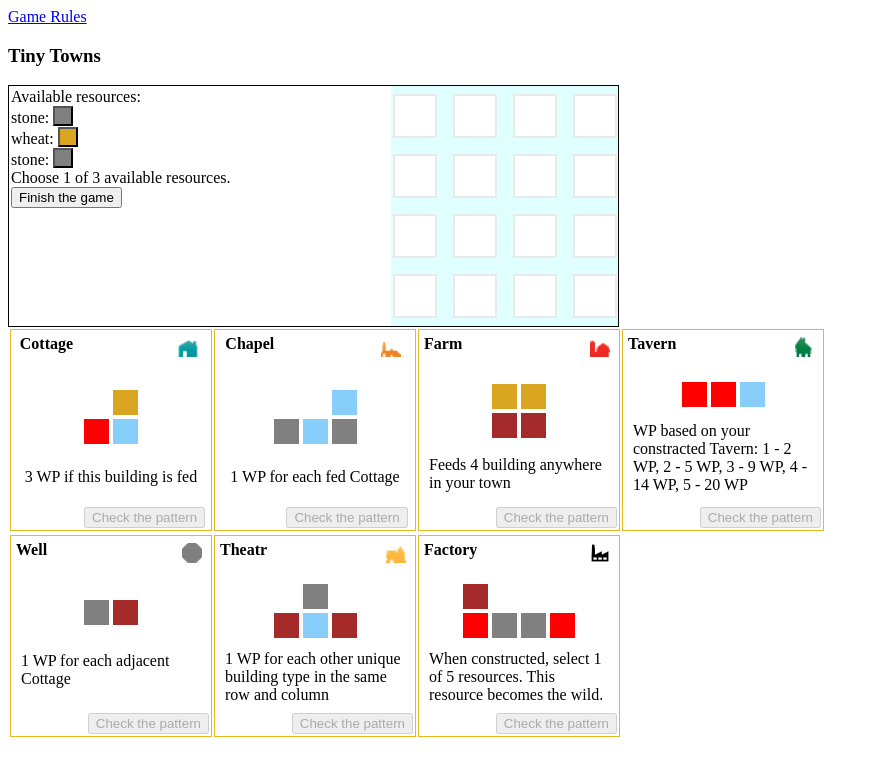
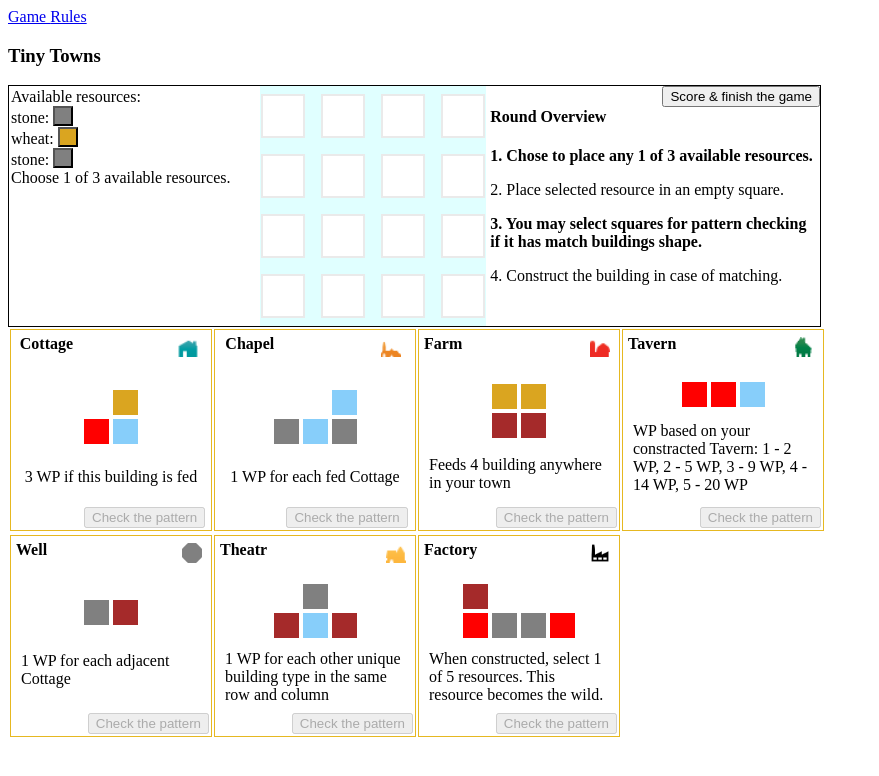
Before and after one commit to omakhlaichuk/TT, a React (Create React App) app: page / in a window 1280 px wide. Shown: the top 776 px of the page, without its empty margins (0-879 px from the left). Built offline with nearby package versions, Linux system fonts and the light colour scheme.

Commit message:
RoundOverview

```diff
--- a/src/components/Game.js
+++ b/src/components/Game.js
@@ -2,6 +2,7 @@
 
 import ToolbarWithResources from './ToolbarWithResources';
 import Board from './Board';
+import RoundOverview from './RoundOverview';
 import BuildingsSet from './Buildings/BuildingsSet';
 import styles from './../css/Game.module.css';
 
@@ -12,6 +13,7 @@
             <div id="toolbarBoard" className={styles.flexRow}>
                 <ToolbarWithResources />
                 <Board />
+                <RoundOverview />
             </div>
             <BuildingsSet />
         </div>
--- /dev/null
+++ b/src/components/RoundOverview.js
@@ -0,0 +1,79 @@
+import React from 'react';
+import { connect } from 'react-redux';
+
+import styles from './../css/RoundOverview.module.css';
+import { calcFedCottages } from './Buildings/scoring';
+import {
+    changePhaseTo,
+    clearSelection,
+    changeMessage,
+    feedCottages,
+    newGame,
+} from '../actions';
+import {
+    message,
+    FEEDING_PHASE,
+    SCORING_PHASE,
+    GAME_PHASE
+} from './constants';
+
+const RoundOverview = props => {
+    const nextRound = (props) => {
+        switch (props.phase) {
+
+            case GAME_PHASE:
+                props.changePhaseTo(FEEDING_PHASE);
+                props.clearSelection();
+                const fedCottages = calcFedCottages(props.board, props.buildings);
+                props.feedCottages(fedCottages);
+                props.changeMessage(message.goToFeedingPhase(fedCottages));
+                break;
+
+            case FEEDING_PHASE:
+                props.changePhaseTo(SCORING_PHASE);
+                props.changeMessage(message.goToGamePhase);
+                break;
+
+            case SCORING_PHASE:
+                props.changePhaseTo(GAME_PHASE);
+                props.newGame();
+                break;
+
+            default:
+                props.changeMessage('зачем нажимать? - нужно лочить кнопку!!!');
+        }
+    };
+
+
+    return (
+        <div className={styles.roundOverview} >
+            <button onClick={() => nextRound(props)}>
+                {message.changePhaseBtn(props.phase)}
+            </button>
+            <h4> Round Overview </h4>
+            <p className={props.selectedPawnType ? "" : styles.currentUserAction} >1. Chose to place any 1 of 3 available resources.</p>
+            <p className={props.selectedPawnType === "RESOURCE" ? styles.currentUserAction : ""}>2. Place selected resource in an empty square.</p>
+            <p className={props.selectedPawnType ? "" : styles.currentUserAction}>3. You may select squares for pattern checking if it has match buildings shape. </p>
+            <p className={props.selectedPawnType >= 0 ? styles.currentUserAction : ""}>4. Construct the building in case of matching. </p>
+
+        </div>
+    );
+};
+
+const mapStateToProps = state => {
+    return {
+        selectedPawnType: state.selectedPawn.type,
+        phase: state.phase,
+        message: state.message,
+        board: state.board,
+        buildings: state.buildings,
+    }
+};
+
+export default connect(mapStateToProps, {
+    changePhaseTo,
+    clearSelection,
+    changeMessage,
+    feedCottages,
+    newGame,
+})(RoundOverview);
--- a/src/components/ToolbarWithResources.js
+++ b/src/components/ToolbarWithResources.js
@@ -9,15 +9,11 @@
     clearSelection,
     changeMessage,
     placeBuilding,
-    feedCottages,
-    newGame,
     scoreTotal
 } from '../actions';
-import { calcFedCottages } from './Buildings/scoring';
 import {
     message,
     RESOURCE,
-    FEEDING_PHASE,
     SCORING_PHASE,
     GAME_PHASE
 } from './constants';
@@ -44,32 +40,6 @@
 
 }
 
-
-const nextRound = (props) => {
-    switch (props.phase) {
-
-        case GAME_PHASE:
-            props.changePhaseTo(FEEDING_PHASE);
-            props.clearSelection();
-            const fedCottages = calcFedCottages(props.board, props.buildings);
-            props.feedCottages(fedCottages);
-            props.changeMessage(message.goToFeedingPhase(fedCottages));
-            break;
-
-        case FEEDING_PHASE:
-            props.changePhaseTo(SCORING_PHASE);
-            props.changeMessage(message.goToGamePhase);
-            break;
-
-        case SCORING_PHASE:
-            props.changePhaseTo(GAME_PHASE);
-            props.newGame();
-            break;
-
-        default:
-            props.changeMessage('зачем нажимать? - нужно лочить кнопку!!!');
-    }
-};
 
 const renderPlacingButtons = props => {
     if (props.selectedSquare) {
@@ -120,9 +90,7 @@
             {totalScore(props)}
             {props.message} <br />
             {renderPlacingButtons(props)}
-            <button onClick={() => nextRound(props)}>
-                {message.changePhaseBtn(props.phase)}
-            </button>
+
             {//render instant effects after building placement
             instantEffect}
         </div>
@@ -148,7 +116,5 @@
         clearSelection,
         changeMessage,
         placeBuilding,
-        feedCottages,
-        newGame,
-        scoreTotal
+        scoreTotal,
     })(ToolbarWithResources);
--- a/src/components/constants.js
+++ b/src/components/constants.js
@@ -14,7 +14,7 @@
     changePhaseBtn: phase => {
         switch  (phase) {
             default:
-            return "Finish the game";
+            return "Score & finish the game";
             case FEEDING_PHASE:
             return "Go to scoring";
             case SCORING_PHASE:
--- a/src/css/Building.module.css
+++ b/src/css/Building.module.css
@@ -9,6 +9,7 @@
 
     border: solid 1px #e6b821;
   }
+
   .buildingTitle{
     display: flex;
     align-content: space-between;
--- a/src/css/Game.module.css
+++ b/src/css/Game.module.css
@@ -1,5 +1,5 @@
 .flexRow {
-  width: 609px;
+  width: 811px;
   border: solid 1px black;
   display:flex;
 flex-direction:row;
--- /dev/null
+++ b/src/css/RoundOverview.module.css
@@ -0,0 +1,16 @@
+
+.roundOverview {
+    width: 400px;
+    margin-left: 4px;
+    align-content: space-between;
+    justify-content: center;
+}
+
+.currentUserAction {
+    font-weight: bold;
+}
+
+.roundOverview button {
+    position: absolute;
+     right: 0;
+}
--- a/src/css/ToolbarWithResources.module.css
+++ b/src/css/ToolbarWithResources.module.css
@@ -1,5 +1,5 @@
 .resourceSelector {
-  width: 400px;
+  width: 300px;
   margin: 2px;
   position: relative;
 }
```
Also changed, not shown: src/components/ShortRules.js (deleted).
